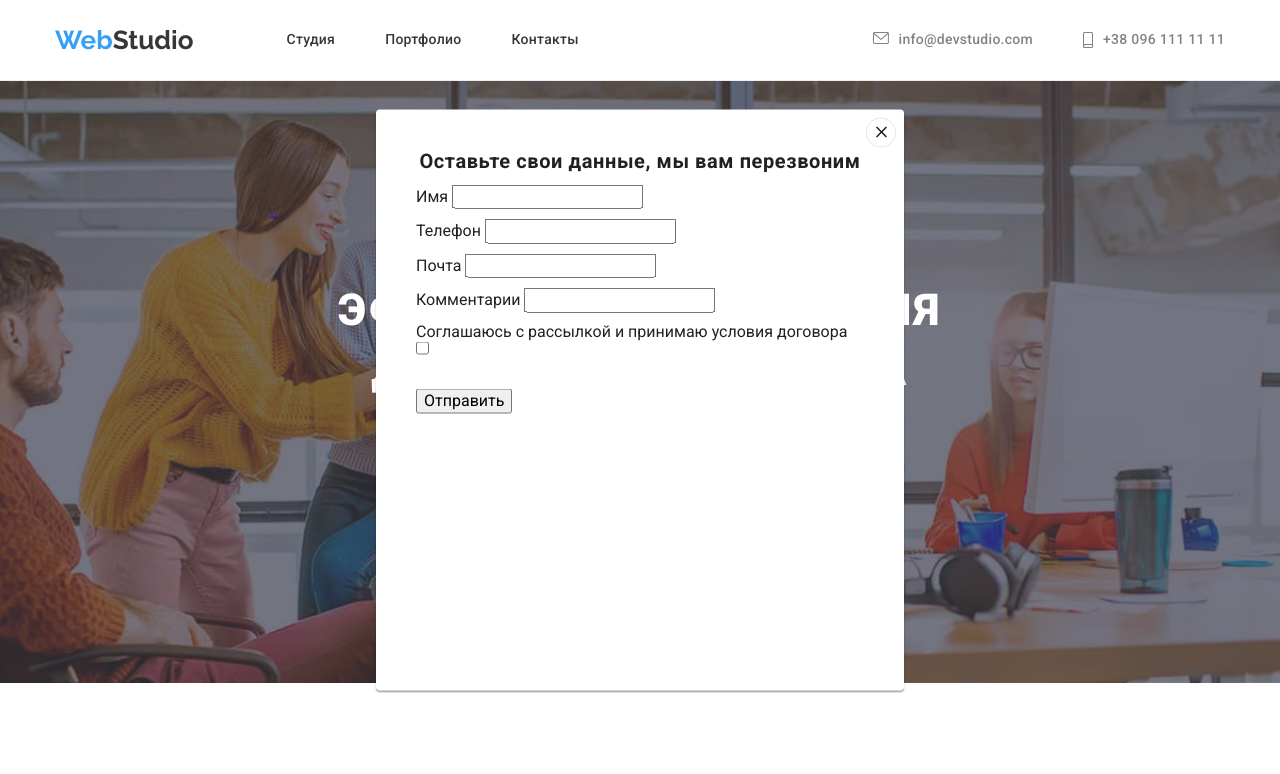
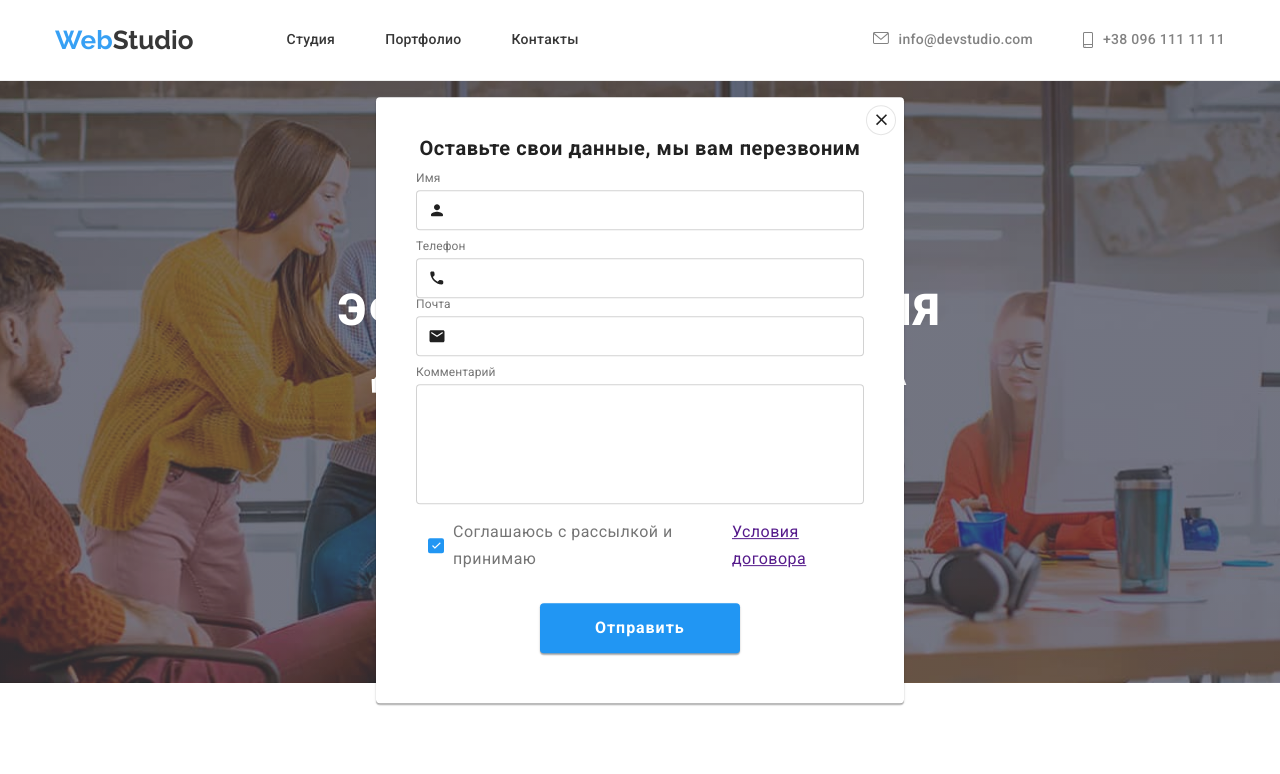
Before and after one commit to ACraft4/goit-markup-hw-06, a plain HTML site: page index.html in a window 1280 px wide. Both pictures are taken after a click on the button "Заказать услугу". Shown: the top 774 px of the page. Drawn offline with nearby package versions, Linux system fonts and the light colour scheme.

Commit message:
Add styles and svg's

```diff
--- a/css/styles.css
+++ b/css/styles.css
@@ -681,4 +681,100 @@ h6 {
 }
 .modal-form-checkbox {
   margin-bottom: 30px;
+  display: inline-block;
 }
+.label-form {
+  display: block;
+  font-size: 12px;
+  line-height: 1.16;
+  letter-spacing: 0.01em;
+  color: var(--main-text-color);
+  margin-bottom: 4px;
+}
+.label-check {
+  display: flex;
+  align-items: center;
+  line-height: 1.71;
+  letter-spacing: 0.03em;
+  color: var(--main-text-color);
+  cursor: pointer;
+}
+.checkbox {
+  position: absolute;
+  width: 1px;
+  height: 1px;
+  margin: -1px;
+  padding: 0;
+  overflow: hidden;
+  border: 0;
+  clip: rect(0 0 0 0);
+}
+.check-icon {
+  display: flex;
+  align-items: center;
+  justify-content: center;
+  width: 16px;
+  height: 15px;
+  border: 2px solid #2196f3;
+  border-radius: 2px;
+  margin-left: 12px;
+  margin-right: 9px;
+  background-color: #2196f3;
+  transition: border-color 250ms cubic-bezier(0.4, 0, 0.2, 1);
+}
+.checkbox:checked + .label-check > .check-icon {
+  background-color: var(--accent-color);
+  border: none;
+}
+.input-form {
+  width: 100%;
+  height: 40px;
+  border: 1px solid rgba(33, 33, 33, 0.2);
+  border-radius: 4px;
+  padding-left: 42px;
+  outline: none;
+  transition: border 250ms cubic-bezier(0.4, 0, 0.2, 1);
+}
+.input-wrap {
+  display: block;
+  position: relative;
+}
+.icon-form {
+  position: absolute;
+  left: 12px;
+  top: 50%;
+  transform: translateY(-50%);
+  fill: var(--main-title-color);
+  transition: fill 250ms cubic-bezier(0.4, 0, 0.2, 1);
+}
+.btn-form {
+  font-weight: 700;
+  font-size: 16px;
+  line-height: 1.87;
+  display: flex;
+  align-items: center;
+  text-align: center;
+  letter-spacing: 0.06em;
+  color: var(--main-color);
+  background-color: var(--acent-color);
+  cursor: pointer;
+  width: 200px;
+  height: 50px;
+  padding: 10px 55px;
+  border-radius: 4px;
+  border: transparent;
+  margin: 0 auto;
+  box-shadow: 0px 2px 1px 0px rgb(0 0 0 / 20%), 0px 1px 1px 0px rgb(0 0 0 / 14%),
+    0px 1px 3px 0px rgb(0 0 0 / 12%);
+  transition: background 250ms cubic-bezier(0.4, 0, 0.2, 1);
+}
+.comment-form {
+  resize: none;
+  width: 100%;
+  height: 120px;
+  border: 1px solid rgba(33, 33, 33, 0.2);
+  border-radius: 4px;
+  padding: 12px 16px;
+  outline: none;
+  transition: border 250ms cubic-bezier(0.4, 0, 0.2, 1);
+}
--- a/index.html
+++ b/index.html
@@ -361,7 +361,6 @@
                 </ul>
             </address>
             </div>
-
             <div class="footer-social">
                 <h3 class="footer-social-title">Присоединяйтесь</h3>
                 <ul class="footer-social-list list">
@@ -397,6 +396,7 @@
             </div>
         </div>
     </footer>
+    <!-- MODAL WINDOW -->
 <div class="backdrop is-hidden" data-modal>
     <div class="modal-window">
         <button type="button" class="btn-close" data-modal-close>
@@ -407,26 +407,46 @@
         <form class="modal-form">
             <p class="modal-form-title">Оставьте свои данные, мы вам перезвоним</p>
             <div class="modal-form-field">
-                <label for="name">Имя</label>
-                <input type="text" name="name" id="name" />
+                <label for="name" class="label-form">Имя</label>
+                <span class="input-wrap">
+                    <input type="text" name="name" id="name" class="input-form"/>
+                    <svg class="icon-form" width="18" height="18">
+                        <use href="images/symbol-defs-6.svg#icon-person-black-form"></use>
+                    </svg>
+                </span>
             </div>
             <div class="modal-form-field">
-                <label>Телефон</label>
-                <input type="text" name="name" />
-            </div>
+                <label for="tel-input" class="label-form">Телефон</label>
+                <span class="input-wrap">
+                    <input type="tel" name="tel" id="tel-input" class="input-form" />
+                    <svg class="icon-form" width="18" height="18">
+                        <use href="images/symbol-defs-6.svg#icon-phone-black-form"></use>
+                    </svg>
+                </span>
             <div class="modal-form-field">
-                <label>Почта</label>
-                <input type="text" name="name" />
+                <label for="email-input" class="label-form">Почта</label>
+                <span class="input-wrap">
+                    <input type="text" name="mail" id="email-input" class="input-form" />
+                    <svg class="icon-form" width="18" height="18">
+                        <use href="images/symbol-defs-6.svg#icon-email-black-form"></use>
+                    </svg>
+                </span>
             </div>
             <div class="modal-form-field comment">
-                <label>Комментарии</label>
-                <input type="text" name="name" />
+                <label for="comment" class="label-form">Комментарий</label>
+                <textarea class="comment-form" name="comment" id="comment" cols="30" rows="10"></textarea>
             </div>
             <div class="modal-form-checkbox">
-                <label>Соглашаюсь с рассылкой и принимаю условия договора</label>
                 <input type="checkbox" name="policy" id="check" class="checkbox" />
+                <label for="check" class="label-check">
+                    <span class="check-icon">
+                        <svg width="15" height="16">
+                            <use href="images/symbol-defs-6.svg#icon-icon-check-form"></use>
+                        </svg>
+                    </span>Соглашаюсь с рассылкой и принимаю<a class="checkbox-link" href="">Условия договора</a>
+                </label>
             </div>
-            <button type="submit" class="form-btn">Отправить</button>
+            <button type="submit" class="btn-form">Отправить</button>
         </form>
     </div>
 </div>
```
Also changed, not shown: images/symbol-defs-6.svg (added), images/symbol-defs-form.svg (added). Lines whose indentation alone changed are shown as unchanged.
